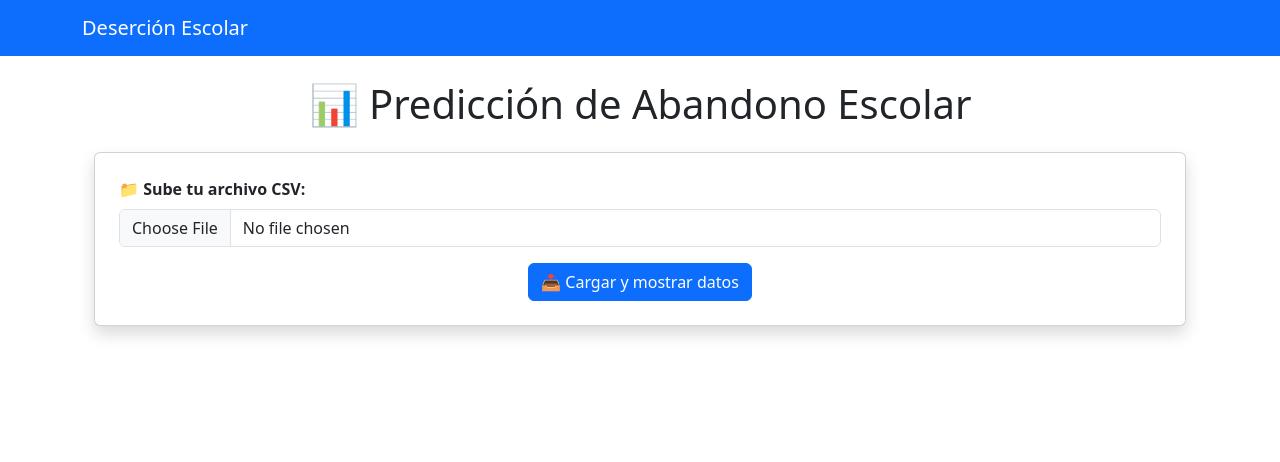
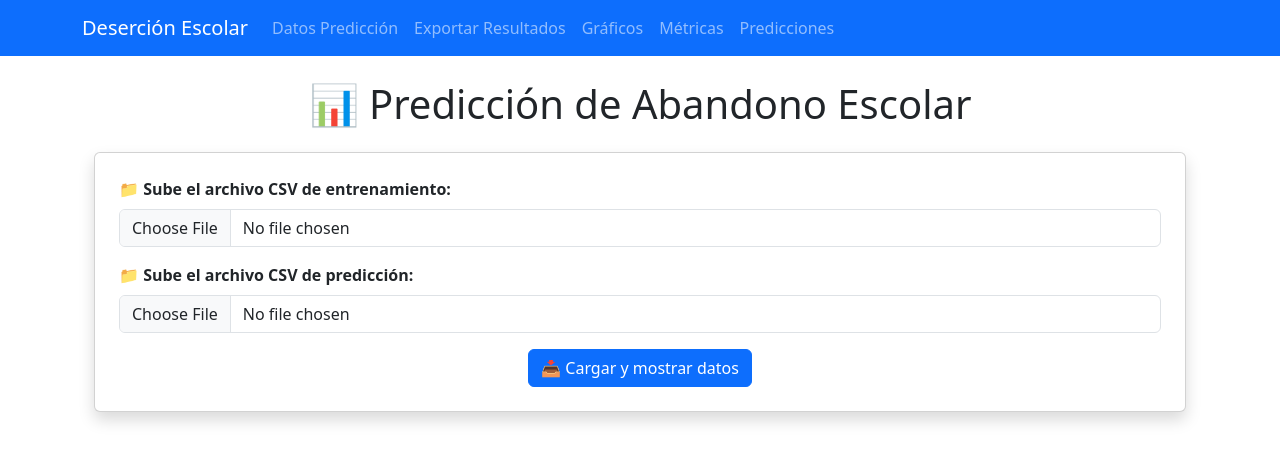
Before and after one commit to FerFoess/desercion_app, a Flask app: page / in a window 1280 px wide. Shown: the top 462 px of the page. Run offline with Flask 3, Linux system fonts and the light colour scheme.

Commit message:
Valla mielda

```diff
--- a/desercion_app/app/routes.py
+++ b/desercion_app/app/routes.py
@@ -4,41 +4,69 @@ import pandas as pd
 from flask import Blueprint, render_template, request, redirect, url_for, flash, send_file, session
 from .logic.modelo import entrenar_y_predecir
 from .utils import generate_pdf, generate_excel
+from .logic.datos import codificar_datos
 
 bp = Blueprint('main', __name__)
-
 @bp.route('/', methods=['GET', 'POST'])
 def index():
     if request.method == 'POST':
-        archivo = request.files.get('archivo_csv')
-        if not archivo or not archivo.filename.endswith('.csv'):
-            flash('Por favor sube un archivo CSV válido.')
+        archivo_entrenamiento = request.files.get('archivo_entrenamiento')
+        archivo_prediccion = request.files.get('archivo_prediccion')
+
+        if (not archivo_entrenamiento or not archivo_entrenamiento.filename.endswith('.csv') or
+            not archivo_prediccion or not archivo_prediccion.filename.endswith('.csv')):
+            flash('Por favor sube archivos CSV válidos para entrenamiento y predicción.')
             return redirect(url_for('main.index'))
 
-        filename = archivo.filename
-        filepath = os.path.join('desercion_app', 'app', 'data', filename)
-        os.makedirs(os.path.dirname(filepath), exist_ok=True)
-        archivo.save(filepath)
+        data_dir = os.path.join('app', 'data')
+        os.makedirs(data_dir, exist_ok=True)
+
+        ruta_entrenamiento = os.path.join(data_dir, archivo_entrenamiento.filename)
+        ruta_prediccion = os.path.join(data_dir, archivo_prediccion.filename)
+
+        archivo_entrenamiento.save(ruta_entrenamiento)
+        archivo_prediccion.save(ruta_prediccion)
 
         try:
-            df = pd.read_csv(filepath)
-            preview_html = df.head(30).to_html(classes='table table-striped table-bordered', index=False)
+            # Leer los archivos CSV
+            df_train = pd.read_csv(ruta_entrenamiento)
+            df_pred = pd.read_csv(ruta_prediccion)
+
+            # Codificar los datos (eliminamos NaN y renombramos las columnas)
+            df_train = codificar_datos(df_train, es_prediccion=False)
+            df_pred = codificar_datos(df_pred, es_prediccion=True)
+
+            # Vista previa de los datos
+            preview_train = df_train.head(30).to_html(classes='table table-striped table-bordered', index=False)
+            preview_pred = df_pred.head(30).to_html(classes='table table-striped table-bordered', index=False)
+
         except Exception as e:
-            flash(f"No se pudo leer el archivo: {e}")
+            flash(f"No se pudieron leer los archivos: {e}")
             return redirect(url_for('main.index'))
 
-        session['csv_predict_path'] = filepath
-        session['csv_predict_name'] = filename
+        session['csv_train_path'] = ruta_entrenamiento
+        session['csv_train_name'] = archivo_entrenamiento.filename
+        session['csv_predict_path'] = ruta_prediccion
+        session['csv_predict_name'] = archivo_prediccion.filename
 
-        return render_template('index.html', preview=preview_html, filename=filename)
+        return render_template('index.html',
+                               preview_train=preview_train,
+                               preview_pred=preview_pred,
+                               filename_train=archivo_entrenamiento.filename,
+                               filename_pred=archivo_prediccion.filename)
 
     return render_template('index.html')
 
+
+
 @bp.route('/procesar', methods=['POST'])
 def procesar():
-    csv_path_predict = session.get('csv_predict_path')
-    if not csv_path_predict or not os.path.exists(csv_path_predict):
-        flash('Primero sube un archivo CSV válido para predicción.')
+    csv_train_path = session.get('csv_train_path')
+    csv_predict_path = session.get('csv_predict_path')
+
+    if (not csv_train_path or not os.path.exists(csv_train_path) or
+        not csv_predict_path or not os.path.exists(csv_predict_path)):
+        flash('Primero sube archivos CSV válidos para entrenamiento y predicción.')
         return redirect(url_for('main.index'))
 
     try:
@@ -47,16 +75,75 @@ def procesar():
         limite = 100
 
     try:
-        # Archivo de entrenamiento fijo
-        csv_train_path = os.path.join('desercion_app', 'app', 'data', 'dataset_entrenamiento_abandono.csv')
-        resultados = entrenar_y_predecir(csv_train_path, csv_path_predict, limite_datos=limite)
+        resultados = entrenar_y_predecir(csv_train_path, csv_predict_path, limite_datos=limite)
+        # Verificar si los resultados se están guardando correctamente
+        print("Resultados generados:", resultados)
+
     except Exception as e:
         flash(f"Error al aplicar regresión logística: {str(e)}")
         return redirect(url_for('main.index'))
 
-    session['resultados'] = resultados['datos_etiquetados'].to_dict(orient='records')
+    # Guardamos todo el diccionario de resultados en la sesión
+    resultados_sesion = {}
 
-    return render_template('results.html', resultados=resultados)
+    for k, v in resultados.items():
+        if isinstance(v, pd.DataFrame):
+            resultados_sesion[k] = v.to_dict(orient='records')
+        else:
+            resultados_sesion[k] = v
+
+    # Imprimir los resultados que se están guardando
+    print("Resultados guardados en la sesión:", resultados_sesion)
+
+    session['resultados'] = resultados_sesion
+
+    return redirect(url_for('main.resultados_metrica'))
+
+
+@bp.route('/resultados/metrica')
+def resultados_metrica():
+    resultados = session.get('resultados')
+    if not resultados or 'metricas' not in resultados:
+        flash("No hay resultados para mostrar.")
+        return redirect(url_for('main.index'))
+    return render_template('resultados_metrica.html', metricas=resultados['metricas'])
+
+@bp.route('/resultados/predicciones')
+def resultados_predicciones():
+    resultados = session.get('resultados')
+    if not resultados or 'datos_predicciones' not in resultados:
+        flash("No hay resultados para mostrar.")
+        return redirect(url_for('main.index'))
+    # Reconstruimos dataframe para renderizar
+    df_pred = pd.DataFrame(resultados['datos_predicciones'])
+    return render_template('resultados_predicciones.html', datos_predicciones=df_pred)
+
+@bp.route('/resultados/graficos')
+def resultados_graficos():
+    resultados = session.get('resultados')
+    if not resultados or 'grafico_roc' not in resultados or 'grafico_prec_rec' not in resultados:
+        flash("No hay resultados para mostrar.")
+        return redirect(url_for('main.index'))
+    return render_template('resultados_graficos.html',
+                           grafico_roc=resultados['grafico_roc'],
+                           grafico_prec_rec=resultados['grafico_prec_rec'])
+
+@bp.route('/resultados/exportar')
+def resultados_exportar():
+    resultados = session.get('resultados')
+    if not resultados:
+        flash("No hay resultados para mostrar.")
+        return redirect(url_for('main.index'))
+    return render_template('resultados_exportar.html')
+
+@bp.route('/resultados/datos')
+def resultados_datos():
+    resultados = session.get('resultados')
+    if not resultados or 'datos_predicciones' not in resultados:
+        flash("No hay resultados para mostrar.")
+        return redirect(url_for('main.index'))
+    df_pred = pd.DataFrame(resultados['datos_predicciones'])
+    return render_template('resultados_datos.html', datos_predicciones=df_pred)
 
 @bp.route('/export/pdf', methods=['POST'])
 def export_pdf():
--- a/desercion_app/app/templates/base.html
+++ b/desercion_app/app/templates/base.html
@@ -12,12 +12,37 @@
 <body>
     <nav class="navbar navbar-expand-lg navbar-dark bg-primary mb-4">
         <div class="container">
-            <a class="navbar-brand" href="#">Deserción Escolar</a>
+            <a class="navbar-brand" href="{{ url_for('main.index') }}">Deserción Escolar</a>
+            <button class="navbar-toggler" type="button" data-bs-toggle="collapse" data-bs-target="#navbarNav"
+                aria-controls="navbarNav" aria-expanded="false" aria-label="Toggle navigation">
+                <span class="navbar-toggler-icon"></span>
+            </button>
+            <div class="collapse navbar-collapse" id="navbarNav">
+                <ul class="navbar-nav">
+                    <li class="nav-item">
+                        <a class="nav-link" href="{{ url_for('main.resultados_datos') }}">Datos Predicción</a>
+                    </li>
+                    <li class="nav-item">
+                        <a class="nav-link" href="{{ url_for('main.resultados_exportar') }}">Exportar Resultados</a>
+                    </li>
+                    <li class="nav-item">
+                        <a class="nav-link" href="{{ url_for('main.resultados_graficos') }}">Gráficos</a>
+                    </li>
+                    <li class="nav-item">
+                        <a class="nav-link" href="{{ url_for('main.resultados_metrica') }}">Métricas</a>
+                    </li>
+                    <li class="nav-item">
+                        <a class="nav-link" href="{{ url_for('main.resultados_predicciones') }}">Predicciones</a>
+                    </li>
+                </ul>
+            </div>
         </div>
     </nav>
+
     <div class="container">
         {% block content %}{% endblock %}
     </div>
+
     <script src="https://cdn.jsdelivr.net/npm/bootstrap@5.3.2/dist/js/bootstrap.bundle.min.js"></script>
 
 </body>
--- a/desercion_app/app/templates/index.html
+++ b/desercion_app/app/templates/index.html
@@ -15,18 +15,23 @@
     {% endif %}
   {% endwith %}
 
-  <!-- Formulario para subir archivo -->
+  <!-- Formulario para subir archivos -->
 <form action="{{ url_for('main.index') }}" method="post" enctype="multipart/form-data" class="card shadow p-4 mb-4">
   <div class="mb-3">
-      <label class="form-label"><strong>📁 Sube tu archivo CSV:</strong></label>
-      <input type="file" name="archivo_csv" class="form-control" required>
+    <label class="form-label"><strong>📁 Sube el archivo CSV de entrenamiento:</strong></label>
+    <input type="file" name="archivo_entrenamiento" class="form-control" required>
+  </div>
+  <div class="mb-3">
+    <label class="form-label"><strong>📁 Sube el archivo CSV de predicción:</strong></label>
+    <input type="file" name="archivo_prediccion" class="form-control" required>
   </div>
   <div class="text-center">
     <button type="submit" class="btn btn-primary">📥 Cargar y mostrar datos</button>
   </div>
 </form>
 
-  {% if preview %}
+
+  {% if preview_train and preview_pred %}
   <!-- Formulario para límite de datos y procesamiento -->
   <form action="{{ url_for('main.procesar') }}" method="post" class="card shadow p-4 mb-4">
     <div class="mb-3">
@@ -36,19 +41,33 @@
     </div>
 
     <div class="mt-3 text-center">
-      <button type="submit" class="btn btn-success btn-lg">🚀 Procesar Clusterización</button>
+      <button type="submit" class="btn btn-success btn-lg">🚀 Procesar Regresión Logística</button>
     </div>
   </form>
 
-  <!-- Vista previa del archivo cargado -->
-  <div class="card shadow">
+  <!-- Vista previa del archivo de entrenamiento -->
+  <div class="card shadow mb-4">
     <div class="card-header bg-info text-white">
-      🧾 Vista previa del archivo: {{ filename }}
+      🧾 Vista previa del archivo de entrenamiento: {{ filename_train }}
     </div>
     <div class="card-body">
       <div class="table-responsive">
         <table class="table table-striped table-hover table-bordered">
-          {{ preview|safe }}
+          {{ preview_train|safe }}
+        </table>
+      </div>
+    </div>
+  </div>
+
+  <!-- Vista previa del archivo de predicción -->
+  <div class="card shadow">
+    <div class="card-header bg-secondary text-white">
+      🧾 Vista previa del archivo de predicción: {{ filename_pred }}
+    </div>
+    <div class="card-body">
+      <div class="table-responsive">
+        <table class="table table-striped table-hover table-bordered">
+          {{ preview_pred|safe }}
         </table>
       </div>
     </div>
```
Also changed, not shown: desercion_app/app/logic/datos.py (+37 -68 lines), desercion_app/app/logic/modelo.py (+67 -31 lines), desercion_app/app/templates/resultados_datos.html (added, +46 -0 lines), desercion_app/app/templates/resultados_exportar.html (added, +15 -0 lines), desercion_app/app/templates/resultados_graficos.html (added, +18 -0 lines), desercion_app/app/templates/resultados_metrica.html (added, +13 -0 lines), desercion_app/app/templates/resultados_predicciones.html (added, +28 -0 lines), desercion_app/app/templates/results.html (+47 -92 lines). Lines whose indentation alone changed are shown as unchanged.
